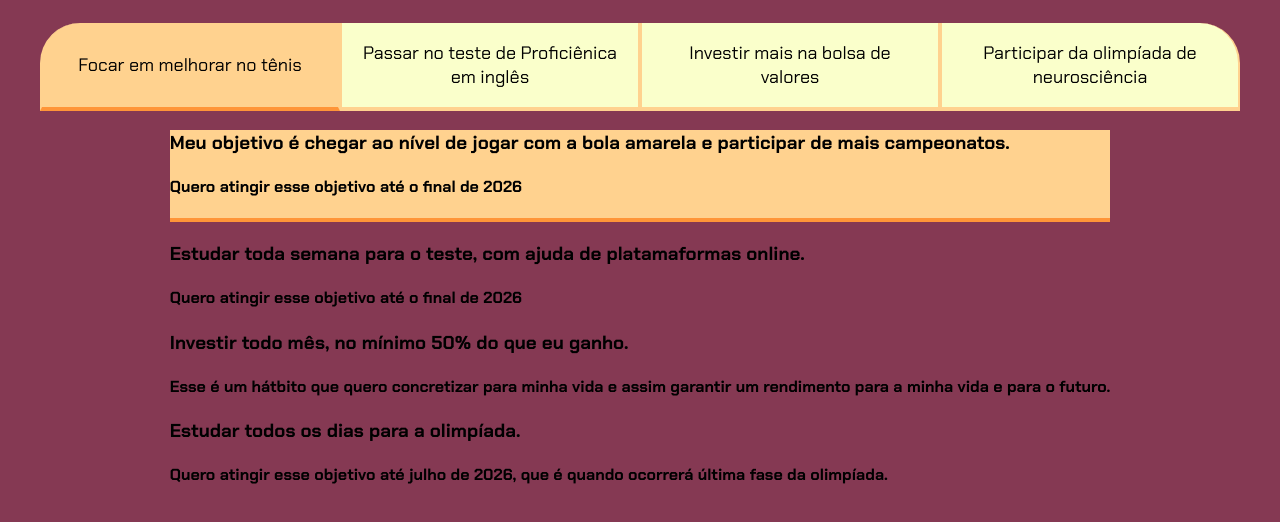
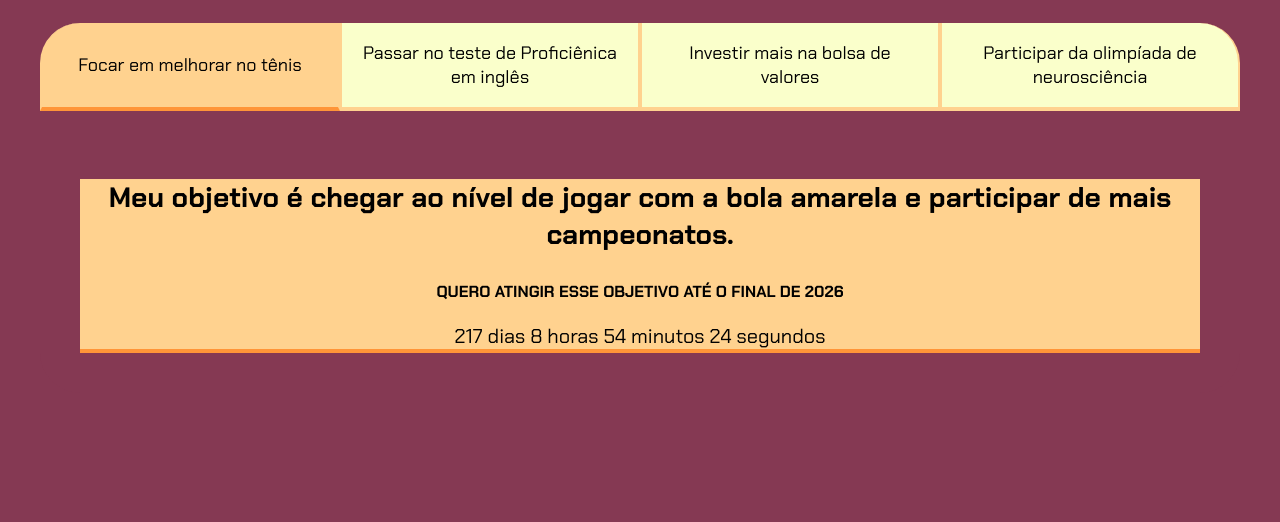
Before and after one commit to ferrarigiu/Projeto_vida_3D, a plain HTML site: page index.html in a window 1280 px wide. Shown: the part 80-602 px from the top of the page. Drawn offline with Linux system fonts and the light colour scheme.

Commit message:
aula25/05

```diff
--- a/script.js
+++ b/script.js
@@ -11,5 +11,40 @@
     }
 console.log(botoes);
 }
-const contadores = document.querySelectorAll("contador");
-const tempoObjetivo1 = new Date("2026-12-30T23:59:59");
+
+
+// [PARTE 2 LIBERADA] - Definição dos Alvos
+const contadores = document.querySelectorAll(".contador");
+const tempoObjetivo1 = new Date("2026-12-28T23:59:59");
+const tempoObjetivo2 = new Date("2026-12-28T23:59:59");
+const tempoObjetivo3 = new Date("2026-12-28T23:59:59");
+const tempoObjetivo4 = new Date("2026-07-07T23:59:59");
+
+const tempos = [
+    tempoObjetivo1, tempoObjetivo2, tempoObjetivo3, tempoObjetivo4
+];
+
+// [PARTE 3 LIBERADA] - Inicialização dos Contadores
+for (let i = 0; i < contadores.length; i++) {
+    contadores[i].textContent = calculaTempo(tempos[i]);
+}
+contadores[0].textContent = calculaTempo(tempoObjetivo1);
+
+// [PARTE 4 LIBERADA] - Função de Cálculo Matemático
+function calculaTempo(tempoObjetivo1) {
+    let tempoAtual = new Date();
+    let tempoFinal = tempoObjetivo1 - tempoAtual;
+    let segundos = Math.floor(tempoFinal / 1000);
+    let minutos = Math.floor(segundos / 60);
+    let horas = Math.floor(minutos / 60);
+    let dias = Math.floor(horas / 24);
+
+    segundos %= 60;
+    minutos %= 60;
+    horas %= 24;
+
+    return dias + " dias "
+        + horas + " horas "
+        + minutos + " minutos "
+        + segundos + " segundos ";
+}
--- a/style.css
+++ b/style.css
@@ -59,6 +59,36 @@
 .botoes {
     display: block;
 }
+.ativo{
+      background-color: var(--botao-ativo);
+      border-bottom: 4px sold var(--verde);
+}
+
+.abas-textos{
+    background-color: var(--cor-de-fundo);
+    padding: 40px;
+    border-radius: 0 0 40px 40px;
+}
+.aba-conteudo.ativo{
+    display: block;
+}
+.aba-conteudo{
+    display: none;
+}
+.aba-conteudo-titulo-principal{
+    font-size: 28px;
+    text-align: center;
+
+}
+.aba-conteudo-titulo-secundario{
+    text-align: center;
+    color: var(--branco);
+    text-transform: uppercase;
+}
+.contador{
+    text-align: center;
+    font-size: 20px;
+}
 
 @media screen and (min-width: 768px){
     .botoes{
```
